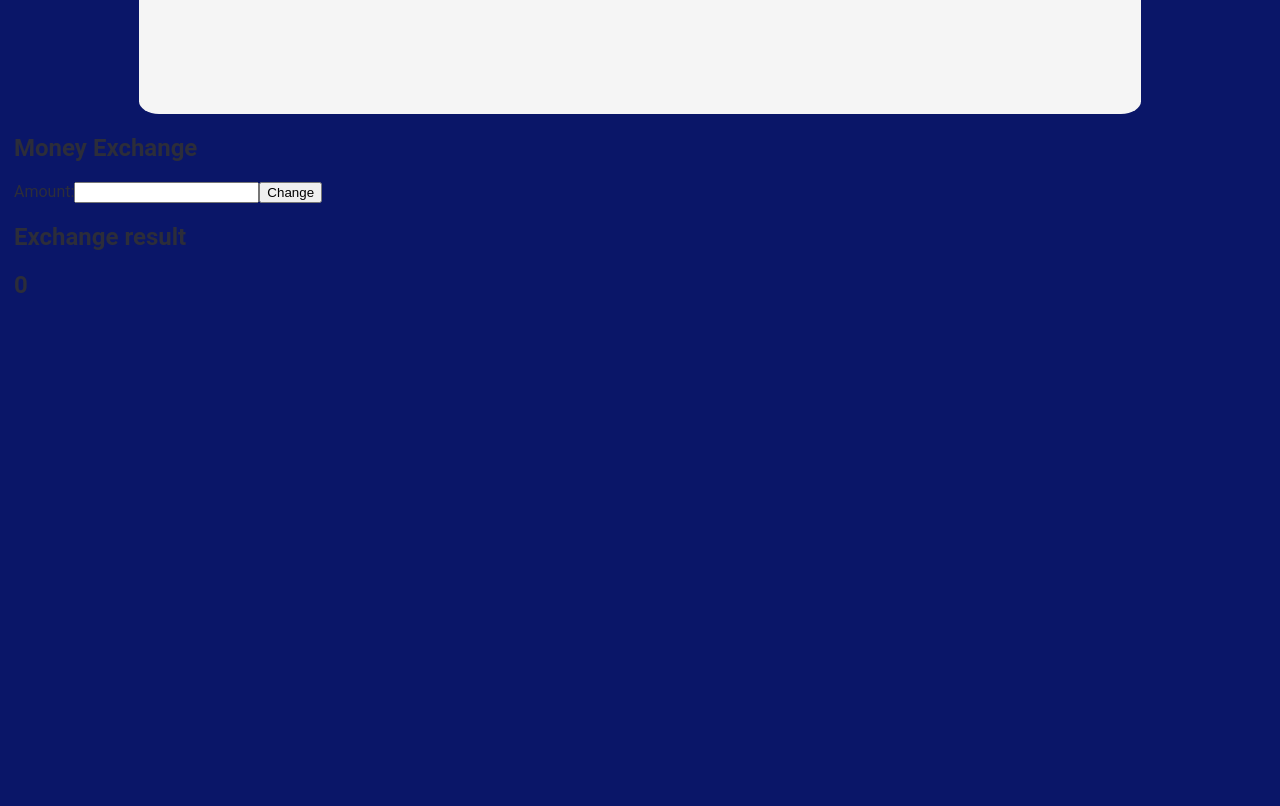
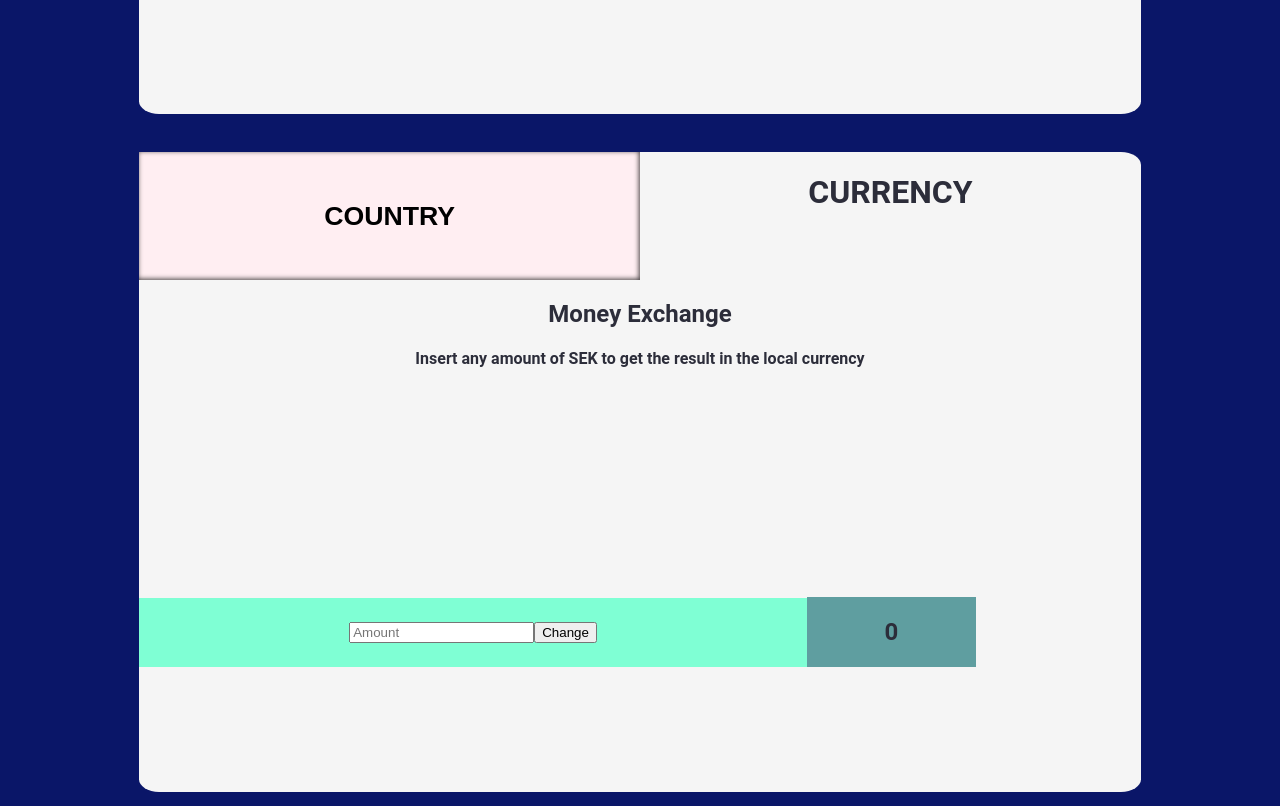
Before and after one commit to jarasmar/Anyfin, a React (Create React App) app: page / in a window 1280 px wide. Shown: the part 540-1346 px from the top of the page. Before the commit the page ends 873 px from the top, so only its background shows below. Built offline with nearby package versions, Linux system fonts and the light colour scheme.

Commit message:
(WIP) Styling for Currency container

```diff
--- a/src/App.js
+++ b/src/App.js
@@ -125,14 +125,31 @@ class App extends Component {
           </div>
         </div>
 
+        <br></br><br></br>
+
         <div className="currency-container">
+          <div className="currency-nav">
+            <div className="currency-nav-button">
+              <button><h1>COUNTRY</h1></button>
+            </div>
+            <div className="currency-nav-title">
+              <h1>CURRENCY</h1>
+            </div>
+          </div>
+
+          <div className="currency-intro">
+            <h2> Money Exchange </h2>
+            <h4>Insert any amount of SEK to get the result in the local currency</h4>
+          </div>
+
           <div className="currency-form">
-            <h2> Money Exchange </h2>
+            <div className="currency-input-container">
+              <div className="input">
                 <form onSubmit={this.handleMoneySubmit}>
                   <label>
-                Amount:
                     <input
                       type="number"
+                      placeholder="Amount"
                       value={this.state.money}
                       onChange={this.handleMoneyChange}
                     />
@@ -140,10 +157,13 @@ class App extends Component {
                   <input type="submit" value="Change" />
                 </form>
               </div>
+            </div>
 
-          <div className="currency-result">
-            <h2>Exchange result</h2>
+            <div className="currency-output-container">
+              <div className="output">
                 <h2> {this.state.exchangeAmount * this.state.exchangeRate} </h2>
+              </div>
+            </div>
           </div>
         </div>
       </div>
--- a/src/styles.css
+++ b/src/styles.css
@@ -11,9 +11,7 @@ html {
 
 
 
-
 /* Style for Country Container */
-
 .country-container {
   width: 80%;
   max-width: 120rem;
@@ -96,5 +94,72 @@ html {
 
 
 
+/* Style for Currency Container */
 
-/* Style for Currency Container */
+.currency-container {
+  width: 80%;
+  max-width: 120rem;
+  height: 80vh;
+  margin: auto;
+  position: relative;
+  background-color: #f5f5f5;
+  border-radius: 2%;
+  display: grid;
+  grid-template-rows: 20% 30% 50% ;
+}
+
+.currency-nav {
+  display: flex;
+  text-align: center;
+}
+
+.currency-nav-title {
+  flex: 1;
+  text-align: center;
+}
+
+.currency-nav-button {
+  flex: 1;
+  text-align: center;
+  background-color: #ffeef2;
+  box-shadow: inset -1px -1px 5px 0px rgba(0,0,0,0.75);}
+
+.currency-nav-button button {
+  width: 100%;
+  height: 100%;
+  background-color: transparent;
+  border: transparent;
+}
+
+.currency-intro {
+  text-align: center;
+}
+
+.currency-form {
+  display: flex;
+}
+
+.currency-input-container {
+  flex: 2;
+  margin: auto;
+  text-align: center;
+}
+
+.input {
+  text-align: center;
+  background-color: aquamarine;
+  padding: 24px 0;
+}
+
+.currency-output-container {
+  flex: 1;
+  margin: auto;
+  text-align: center;
+}
+
+.output {
+  text-align: center;
+  width: 50%;
+  background-color: cadetblue;
+  padding: 1px;
+}
```
Lines whose indentation alone changed are shown as unchanged.
